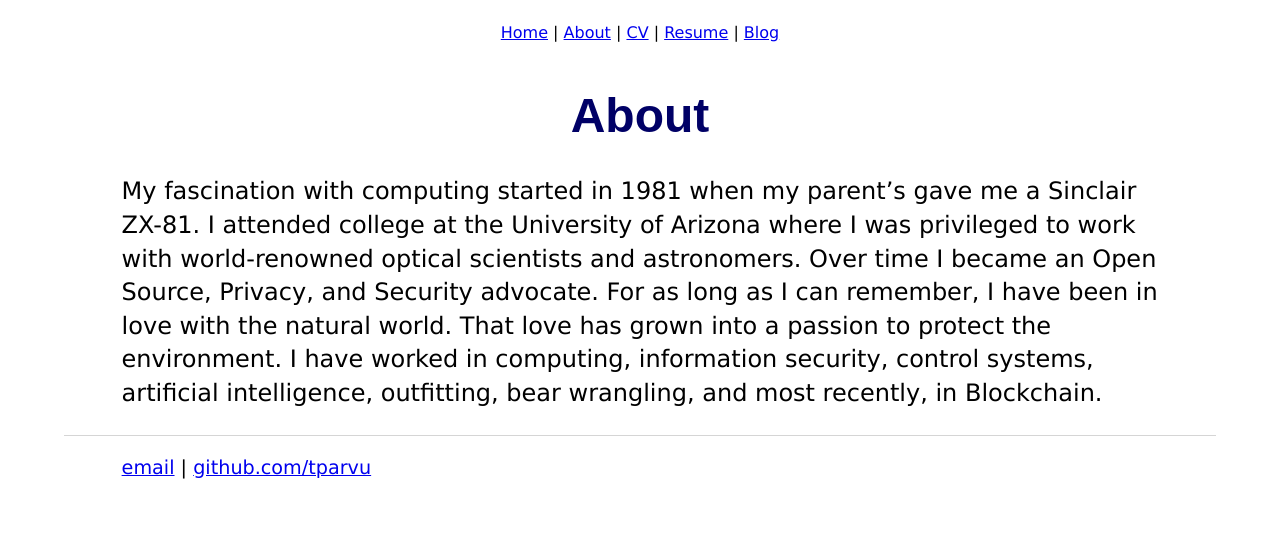
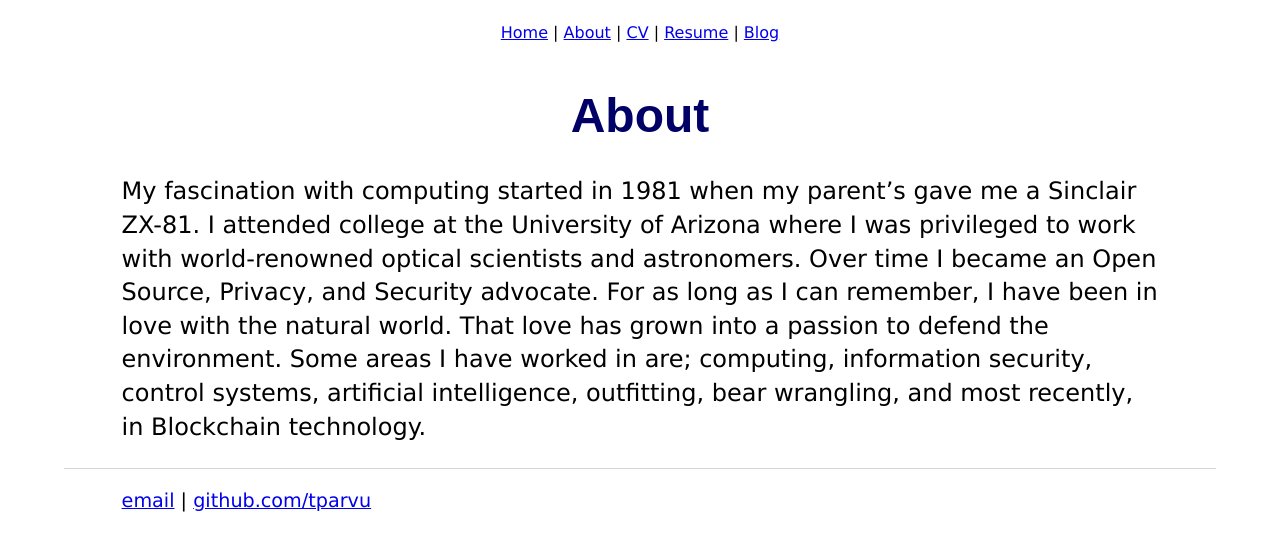
Before and after one commit to tparvu/tparvu.github.io, a Jekyll site: the page built from about/index.md, in a window 1280 px wide. Shown: the top 551 px of the page. Built offline with Jekyll 4.4.1, drawn with Linux system fonts in a browser that asks for light colours.

Commit message:
Minor changes in wording.

```diff
--- a/about/index.md
+++ b/about/index.md
@@ -8,5 +8,5 @@ My fascination with computing started in 1981 when my parent's gave me a Sinclai
 I attended college at the University of Arizona where I was privileged to work with world-renowned optical scientists and astronomers.
 Over time I became an Open Source, Privacy, and Security advocate.
 For as long as I can remember, I have been in love with the natural world.
-That love has grown into a passion to protect the environment.
-I have worked in computing, information security, control systems, artificial intelligence, outfitting, bear wrangling, and most recently, in Blockchain.
+That love has grown into a passion to defend the environment.
+Some areas I have worked in are; computing, information security, control systems, artificial intelligence, outfitting, bear wrangling, and most recently, in Blockchain technology.
```
